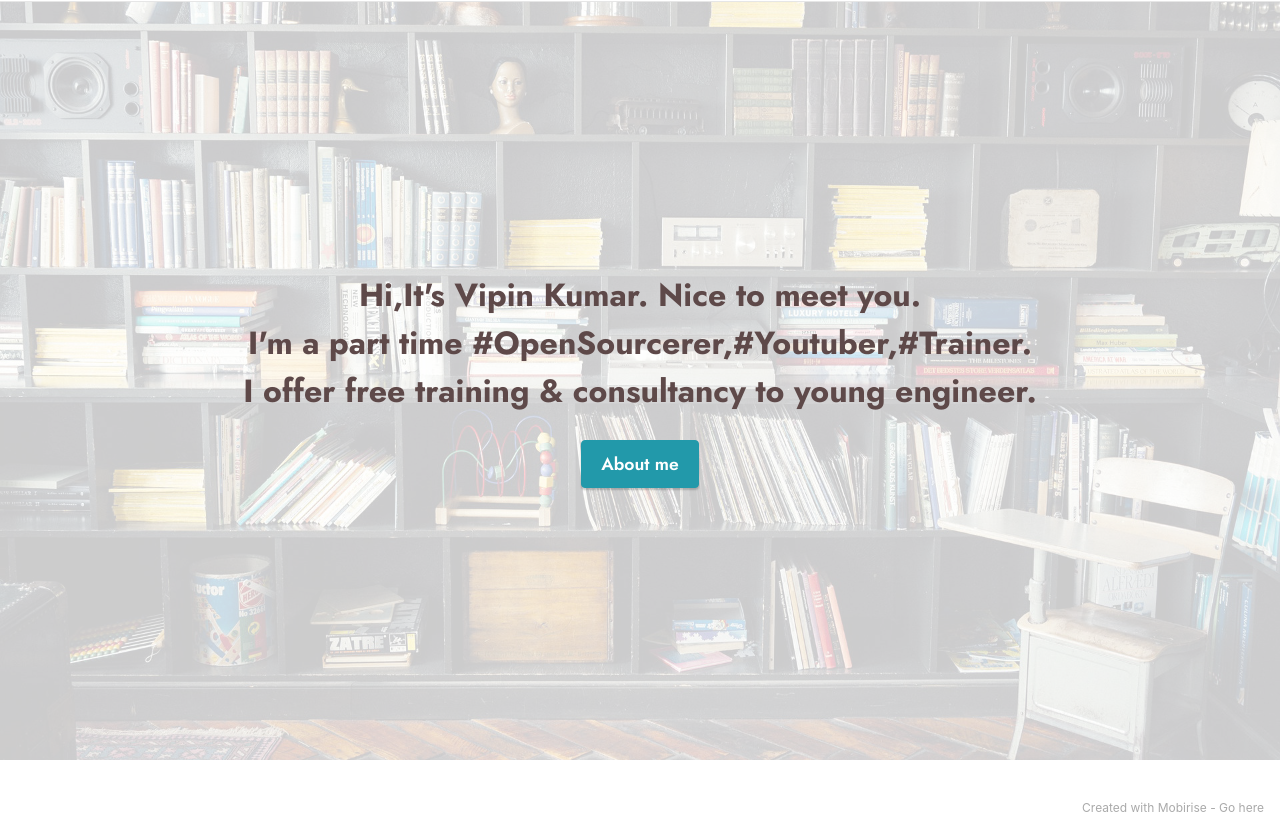
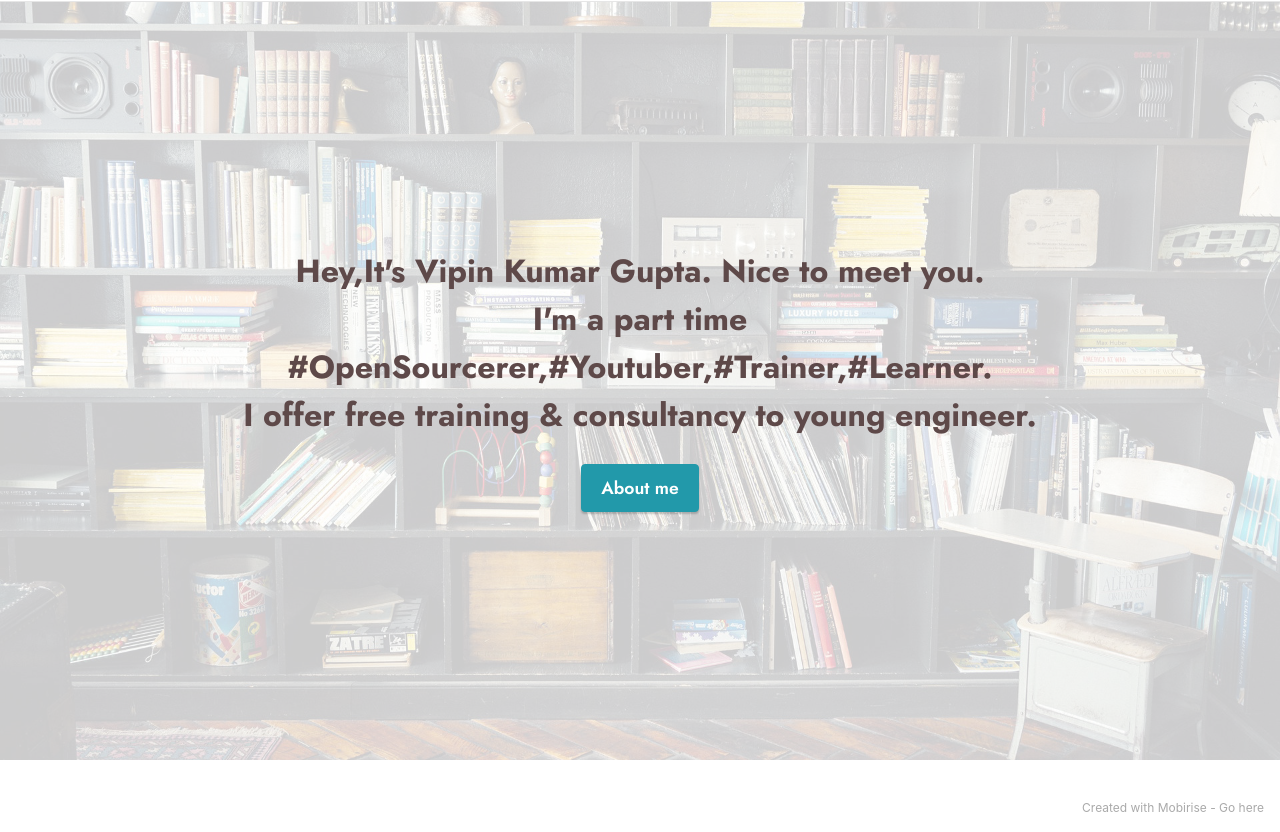
Before and after one commit to askfortraining/askfortraining, a plain HTML site: page index.html in a window 1280 px wide. Shown: the part 76-908 px from the top of the page. Drawn offline with Linux system fonts and the light colour scheme.

Commit message:
Fixed website frontpage content

```diff
--- a/index.html
+++ b/index.html
@@ -69,7 +69,7 @@
             <div class="col-12 col-lg-10">
 
 
-                <p class="mbr-text mbr-fonts-style display-7"><strong>Hi,It's Vipin Kumar. Nice to meet you.</strong><br><strong>I'm a part time #OpenSourcerer,#Youtuber,#Trainer.</strong><br><strong>I offer free training &amp;&nbsp;consultancy to young engineer.</strong></p>
+                <p class="mbr-text mbr-fonts-style display-7"><strong>Hey,It's Vipin Kumar Gupta. Nice to meet you.</strong><br><strong>I'm a part time #OpenSourcerer,#Youtuber,#Trainer,#Learner.</strong><br><strong>I offer free training &amp;&nbsp;consultancy to young engineer.</strong></p>
                 <div class="mbr-section-btn mt-3"><a class="btn btn-success display-4" href="page2.html">About me</a></div>
             </div>
         </div>
```
